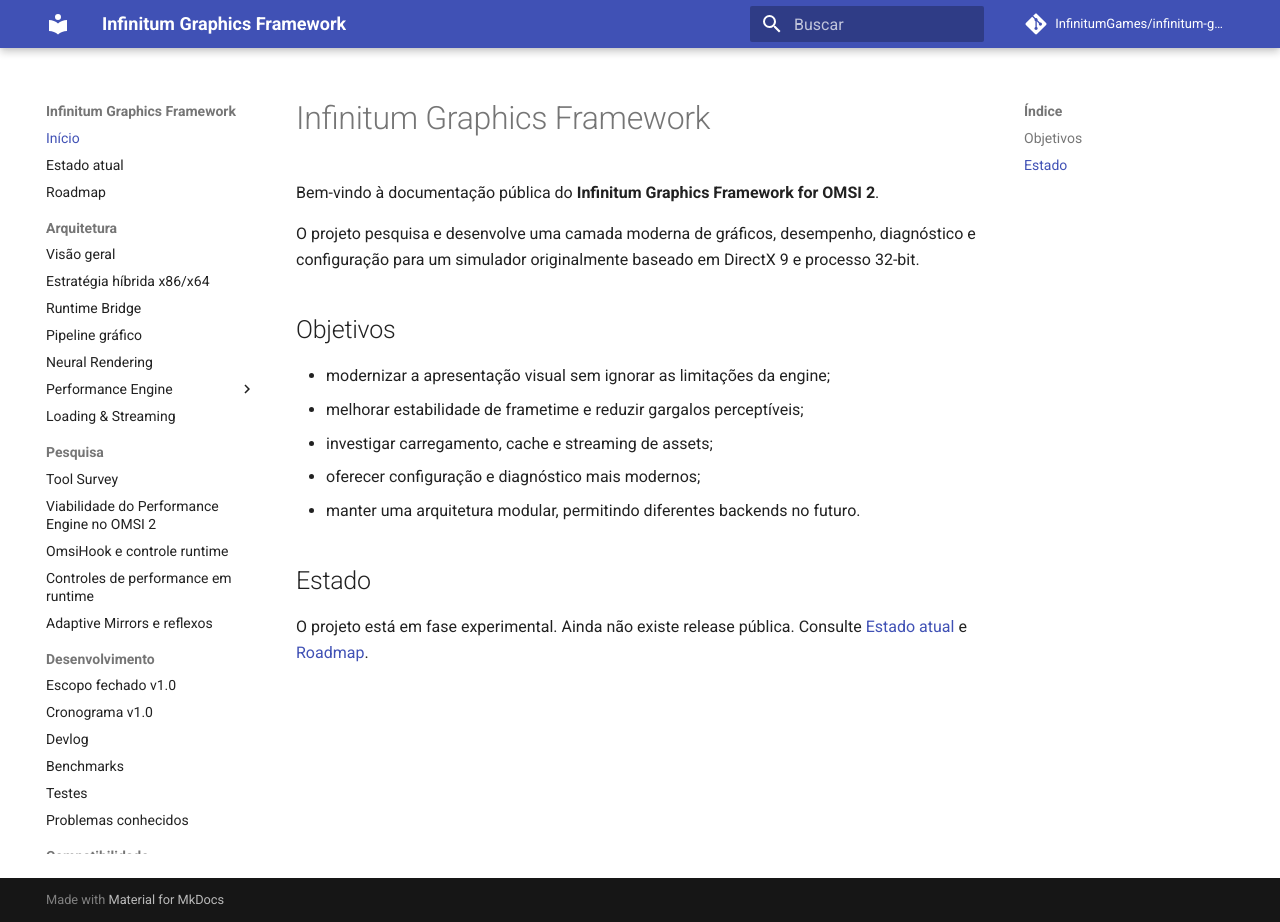
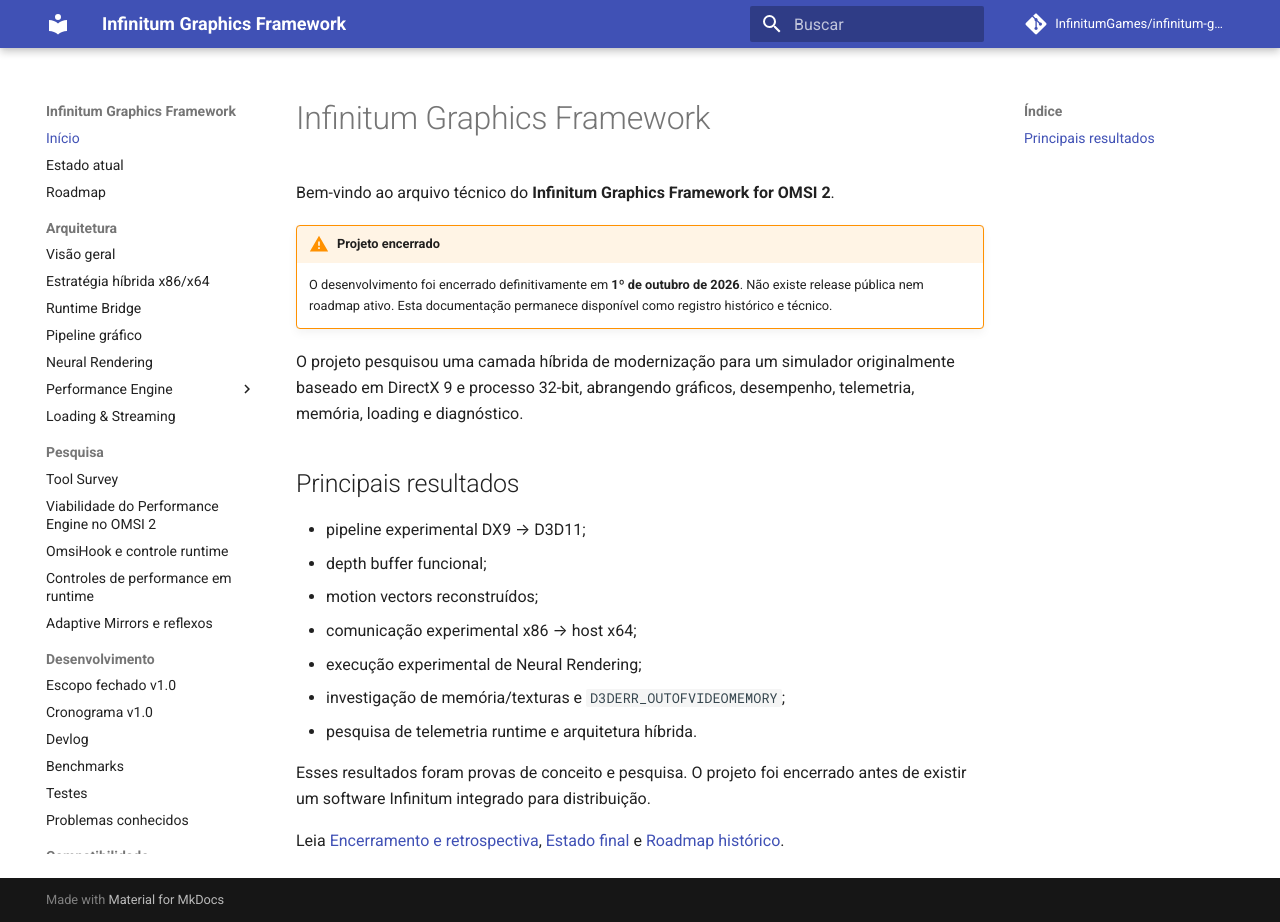
Before and after one commit to InfinitumGames/infinitum-graphics-framework, an MkDocs documentation site: the page built from docs/index.md, in a window 1280 px wide and 922 px high. Built offline with MkDocs 1.6.1 and Material for MkDocs 9.7.7, drawn with Linux system fonts in a browser that asks for light colours; comment, search, counter and statistics services are not loaded.

Commit message:
docs: mark Infinitum project as discontinued

```diff
--- a/docs/index.md
+++ b/docs/index.md
@@ -1,17 +1,22 @@
 # Infinitum Graphics Framework
 
-Bem-vindo à documentação pública do **Infinitum Graphics Framework for OMSI 2**.
+Bem-vindo ao arquivo técnico do **Infinitum Graphics Framework for OMSI 2**.
 
-O projeto pesquisa e desenvolve uma camada moderna de gráficos, desempenho, diagnóstico e configuração para um simulador originalmente baseado em DirectX 9 e processo 32-bit.
+!!! warning "Projeto encerrado"
+    O desenvolvimento foi encerrado definitivamente em **1º de outubro de 2026**. Não existe release pública nem roadmap ativo. Esta documentação permanece disponível como registro histórico e técnico.
 
-## Objetivos
+O projeto pesquisou uma camada híbrida de modernização para um simulador originalmente baseado em DirectX 9 e processo 32-bit, abrangendo gráficos, desempenho, telemetria, memória, loading e diagnóstico.
 
-- modernizar a apresentação visual sem ignorar as limitações da engine;
-- melhorar estabilidade de frametime e reduzir gargalos perceptíveis;
-- investigar carregamento, cache e streaming de assets;
-- oferecer configuração e diagnóstico mais modernos;
-- manter uma arquitetura modular, permitindo diferentes backends no futuro.
+## Principais resultados
 
-## Estado
+- pipeline experimental DX9 → D3D11;
+- depth buffer funcional;
+- motion vectors reconstruídos;
+- comunicação experimental x86 → host x64;
+- execução experimental de Neural Rendering;
+- investigação de memória/texturas e `D3DERR_OUTOFVIDEOMEMORY`;
+- pesquisa de telemetria runtime e arquitetura híbrida.
 
-O projeto está em fase experimental. Ainda não existe release pública. Consulte [Estado atual](current-status.md) e [Roadmap](roadmap.md).
+Esses resultados foram provas de conceito e pesquisa. O projeto foi encerrado antes de existir um software Infinitum integrado para distribuição.
+
+Leia [Encerramento e retrospectiva](project-retrospective.md), [Estado final](current-status.md) e [Roadmap histórico](roadmap.md).
```
